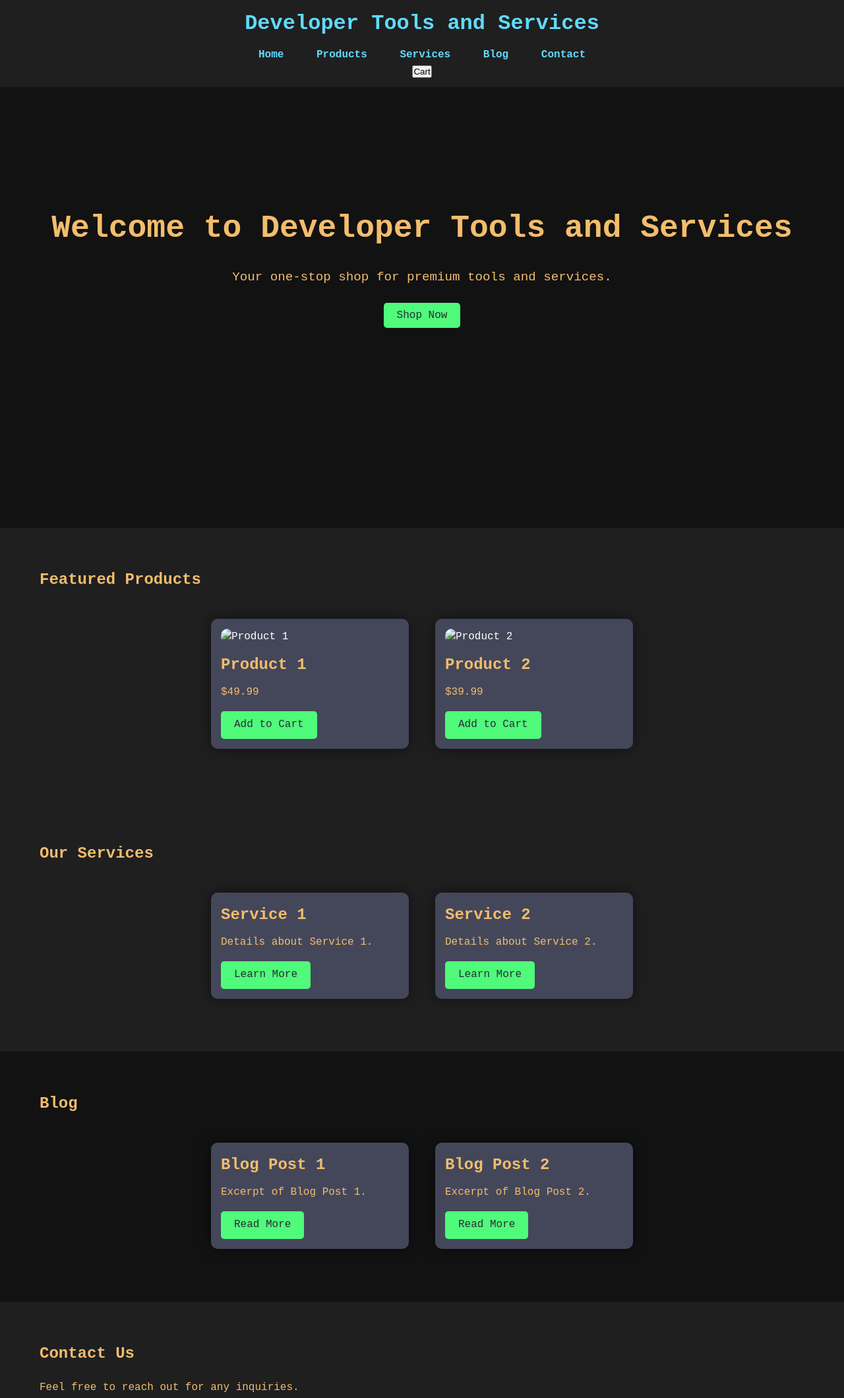
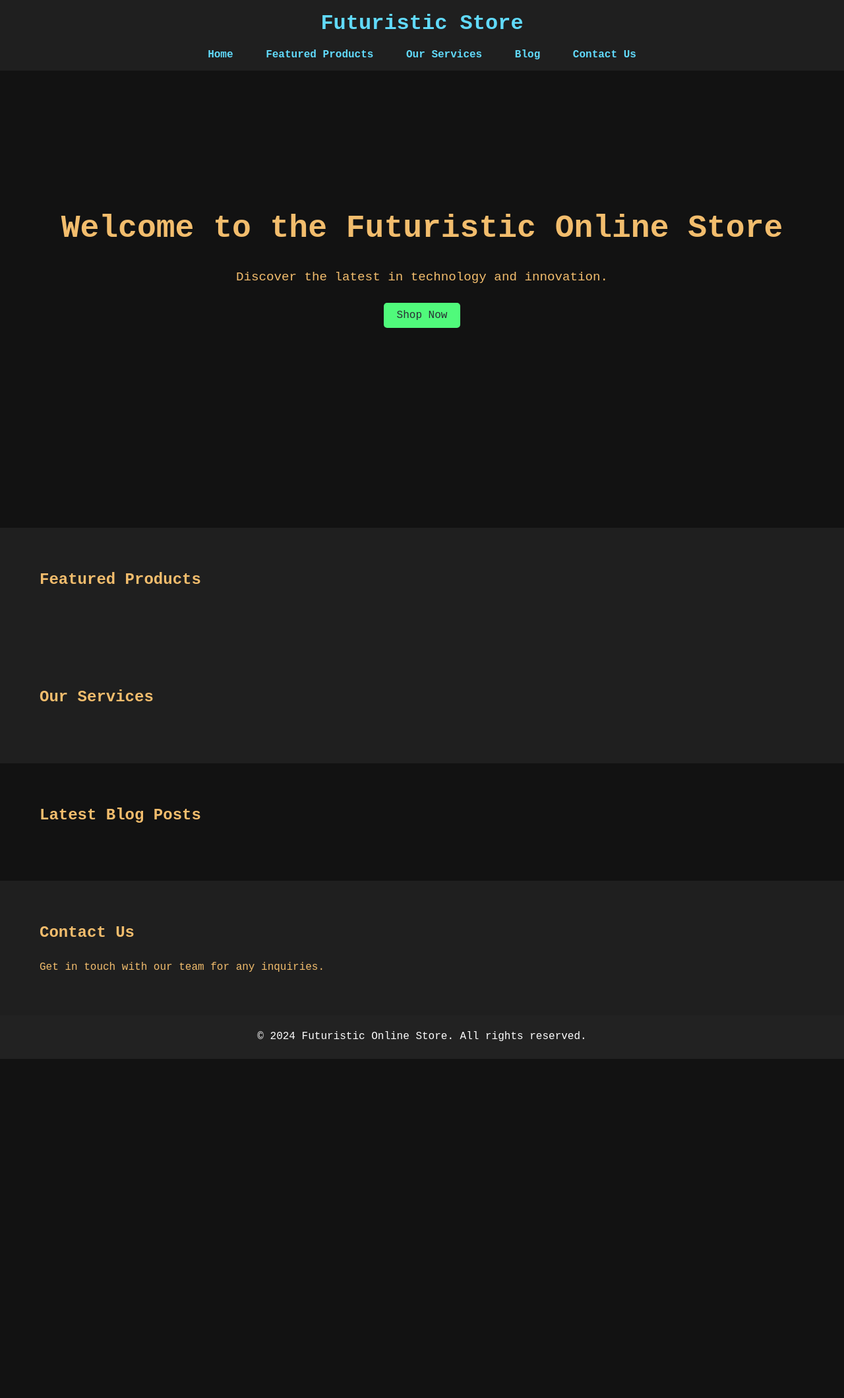
Before and after one commit to IlumCI/combat-interactive.com, a plain HTML site: page index.html in a window 1280 px wide. Shown: the top 2119 px of the page at 66% size. After the commit the page ends 1605 px from the top, so only its background shows below. Drawn offline with Linux system fonts and the light colour scheme.

Commit message:
Update index.html

```diff
--- a/index.html
+++ b/index.html
@@ -3,61 +3,38 @@
 <head>
     <meta charset="UTF-8">
     <meta name="viewport" content="width=device-width, initial-scale=1.0">
-    <title>Developer Tools and Services</title>
+    <title>Futuristic Online Store</title>
     <link rel="stylesheet" href="styles.css">
 </head>
 <body>
     <header class="site-header">
         <div class="container">
-            <h1>Developer Tools and Services</h1>
+            <h1>Futuristic Store</h1>
             <nav>
                 <ul>
-                    <li><a href="#home">Home</a></li>
-                    <li><a href="#products">Products</a></li>
-                    <li><a href="#services">Services</a></li>
+                    <li><a href="#landing">Home</a></li>
+                    <li><a href="#featured">Featured Products</a></li>
+                    <li><a href="#services">Our Services</a></li>
                     <li><a href="#blog">Blog</a></li>
-                    <li><a href="#contact">Contact</a></li>
+                    <li><a href="#contact">Contact Us</a></li>
                 </ul>
             </nav>
-            <div class="cart-icon">
-                <button id="cart-toggle" class="btn">Cart</button>
-                <div id="cart" class="cart-popup">
-                    <h3>Shopping Cart</h3>
-                    <ul id="cart-items"></ul>
-                    <div class="cart-buttons">
-                        <button id="clear-cart-btn" class="btn">Clear Cart</button>
-                        <button id="checkout-btn" class="btn">Checkout</button>
-                    </div>
-                </div>
-            </div>
         </div>
     </header>
 
-    <section id="home" class="landing-page">
+    <section id="landing" class="landing-page">
         <div class="container">
-            <h2>Welcome to Developer Tools and Services</h2>
-            <p>Your one-stop shop for premium tools and services.</p>
-            <a href="#products" class="btn">Shop Now</a>
+            <h2>Welcome to the Futuristic Online Store</h2>
+            <p>Discover the latest in technology and innovation.</p>
+            <a href="#" class="btn">Shop Now</a>
         </div>
     </section>
 
-    <section id="products" class="featured-products">
+    <section id="featured" class="featured-products">
         <div class="container">
             <h2>Featured Products</h2>
             <div class="product-list">
-                <div class="product">
-                    <img src="product1.jpg" alt="Product 1">
-                    <h3>Product 1</h3>
-                    <p>$49.99</p>
-                    <a href="#" class="btn">Add to Cart</a>
-                </div>
-                <div class="product">
-                    <img src="product2.jpg" alt="Product 2">
-                    <h3>Product 2</h3>
-                    <p>$39.99</p>
-                    <a href="#" class="btn">Add to Cart</a>
-                </div>
-                <!-- Add more products as needed -->
+                <!-- Product cards will be dynamically generated here -->
             </div>
         </div>
     </section>
@@ -66,36 +43,16 @@
         <div class="container">
             <h2>Our Services</h2>
             <div class="service-list">
-                <div class="service">
-                    <h3>Service 1</h3>
-                    <p>Details about Service 1.</p>
-                    <a href="#" class="btn">Learn More</a>
-                </div>
-                <div class="service">
-                    <h3>Service 2</h3>
-                    <p>Details about Service 2.</p>
-                    <a href="#" class="btn">Learn More</a>
-                </div>
-                <!-- Add more services as needed -->
+                <!-- Service cards will be dynamically generated here -->
             </div>
         </div>
     </section>
 
     <section id="blog" class="blog">
         <div class="container">
-            <h2>Blog</h2>
+            <h2>Latest Blog Posts</h2>
             <div class="blog-posts">
-                <div class="post">
-                    <h3>Blog Post 1</h3>
-                    <p>Excerpt of Blog Post 1.</p>
-                    <a href="#" class="btn">Read More</a>
-                </div>
-                <div class="post">
-                    <h3>Blog Post 2</h3>
-                    <p>Excerpt of Blog Post 2.</p>
-                    <a href="#" class="btn">Read More</a>
-                </div>
-                <!-- Add more posts as needed -->
+                <!-- Blog posts will be dynamically generated here -->
             </div>
         </div>
     </section>
@@ -103,22 +60,26 @@
     <section id="contact" class="contact-us">
         <div class="container">
             <h2>Contact Us</h2>
-            <p>Feel free to reach out for any inquiries.</p>
+            <p>Get in touch with our team for any inquiries.</p>
         </div>
     </section>
 
     <footer class="site-footer">
         <div class="container">
-            <p>&copy; 2024 Developer Tools and Services. All rights reserved.</p>
+            <p>&copy; 2024 Futuristic Online Store. All rights reserved.</p>
         </div>
     </footer>
 
-    <div id="cart">
-        <h3>Shopping Cart</h3>
-        <ul id="cart-items"></ul>
-        <div class="cart-buttons">
-            <button id="clear-cart-btn" class="btn">Clear Cart</button>
-            <button id="checkout-btn" class="btn">Checkout</button>
+    <div class="cart-popup">
+        <div class="cart-content">
+            <h3>Shopping Cart</h3>
+            <ul id="cart-items">
+                <!-- Cart items will be dynamically generated here -->
+            </ul>
+            <div class="cart-actions">
+                <button id="clear-cart-btn" class="btn clear-cart-btn">Clear Cart</button>
+                <button id="checkout-btn" class="btn checkout-btn">Checkout</button>
+            </div>
         </div>
     </div>
 
```
